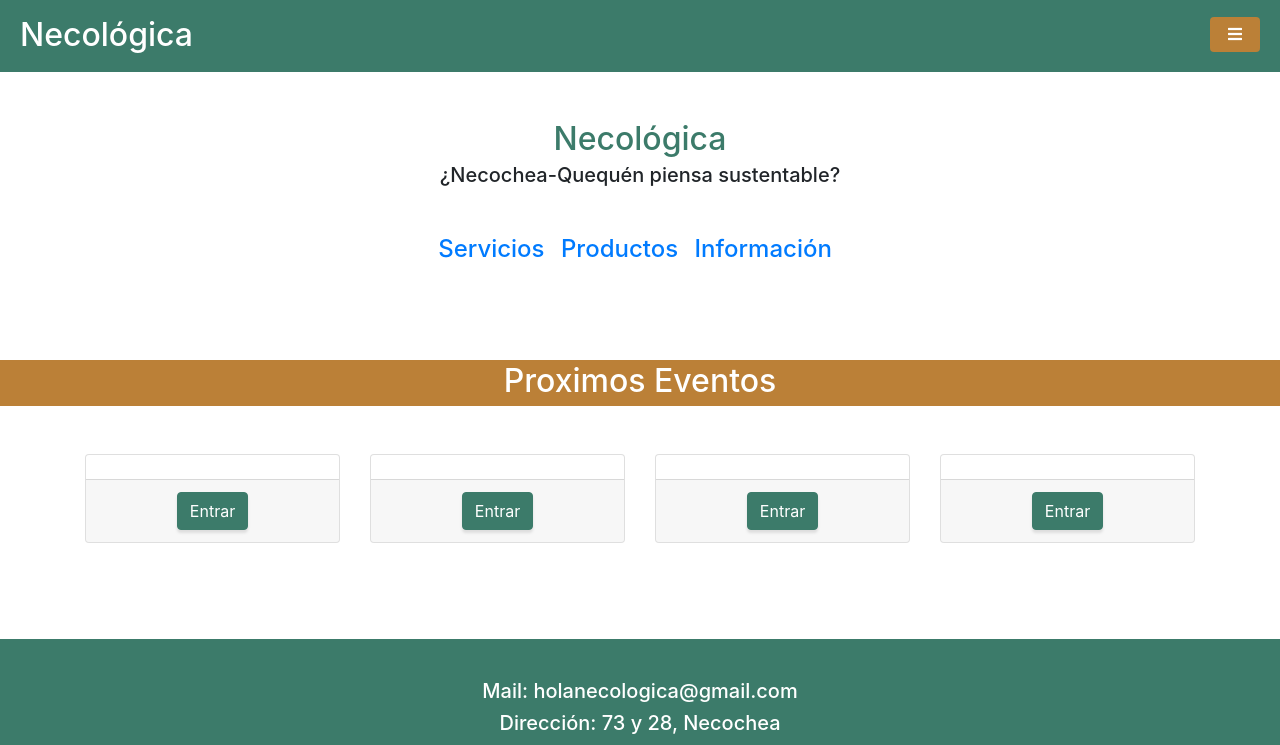
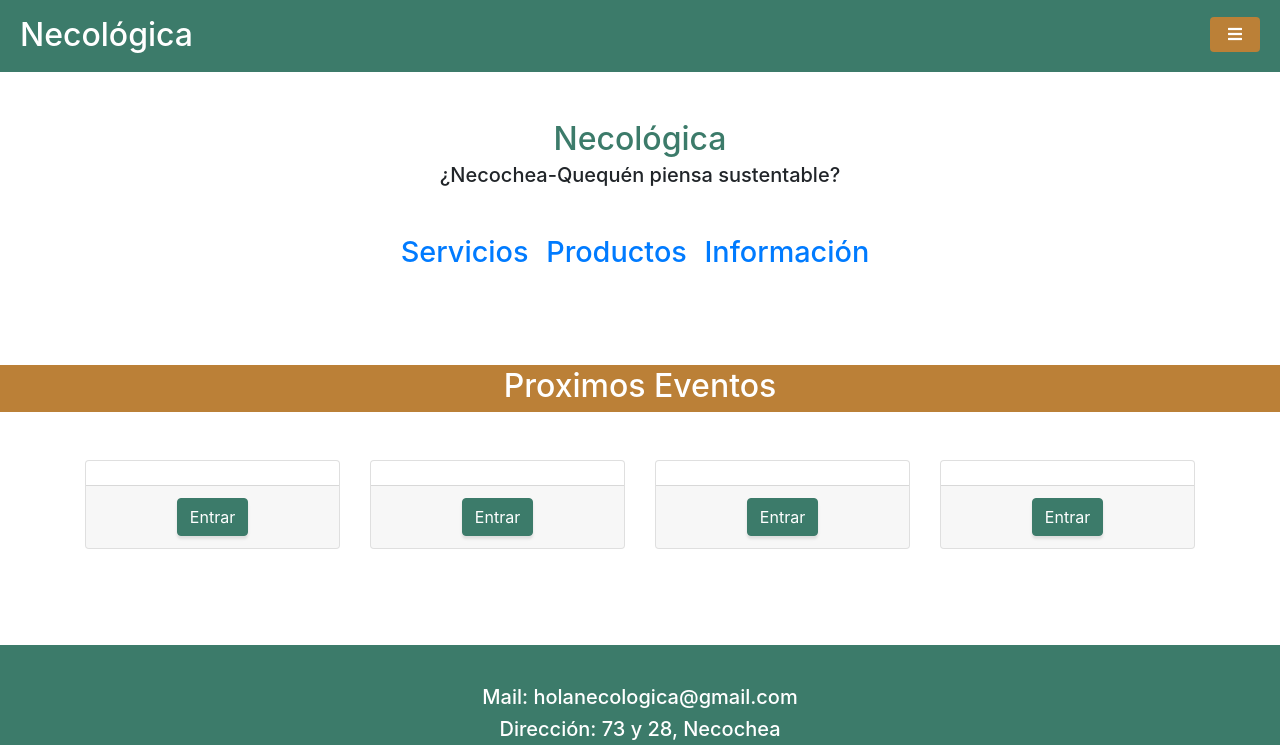
Before and after one commit to webnecochea/necologica, a website with bundled scripts: page index.html in a window 1280 px wide. Shown: the top 745 px of the page. Built offline with nearby package versions, Linux system fonts and the light colour scheme; files whose address does not match are found by name.

Commit message:
Update index.html

```diff
--- a/index.html
+++ b/index.html
@@ -86,7 +86,7 @@
 <div class="container" style="margin-left:auto;margin-right:auto">
 	    <div class="container text-center my-auto">
 		<div class="btn-group btn-group-justified" style="margin-left:auto;margin-right:auto">
-			  <h2 class="mb-5" style="font-size:150%;"><a href="serv.html"  style="margin-right:10px;text-decoration:none;">Servicios</a>
+			  <h2 class="mb-5" style="font-size:180%;"><a href="serv.html"  style="margin-right:10px;text-decoration:none;">Servicios</a>
 			  <a href="prod.html"  style="margin-right:10px;text-decoration:none">Productos</a>
 			  <a href="info.html"  style="margin-right:10px;text-decoration:none">Información</a></h2>
 		</div>
```
